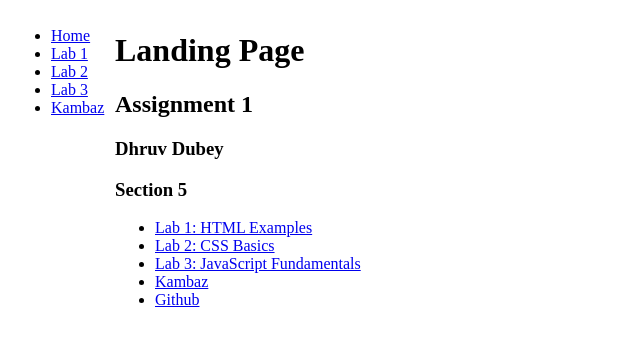
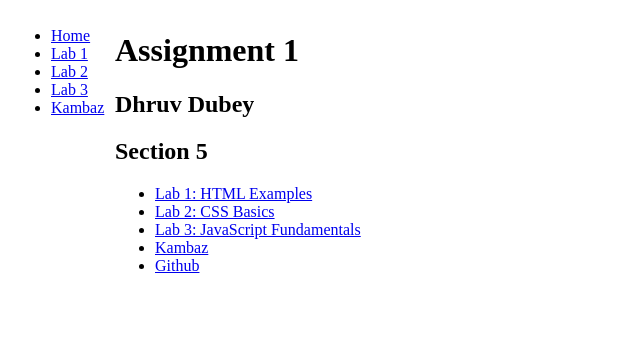
Before and after one commit to Dhruvdubey17/kambaz-next-js, a Next.js app: page /Labs in a window 1280 px wide. Shown: the top 346 px of the page, without its empty margins (0-640 px from the left). Built offline with nearby package versions, Linux system fonts and the light colour scheme.

Commit message:
Final changes in headings

```diff
--- a/src/app/Labs/page.tsx
+++ b/src/app/Labs/page.tsx
@@ -3,10 +3,9 @@ export default function Lab2() {
   return (
     <div id="wd-landing-page">
       <div id="wd-name-header">
-        <h1>Landing Page</h1>
-        <h2>Assignment 1</h2>
-        <h3>Dhruv Dubey</h3>
-        <h3>Section 5</h3>
+        <h1>Assignment 1</h1>
+        <h2>Dhruv Dubey</h2>
+        <h2>Section 5</h2>
       </div>
 
       <ul>
```
